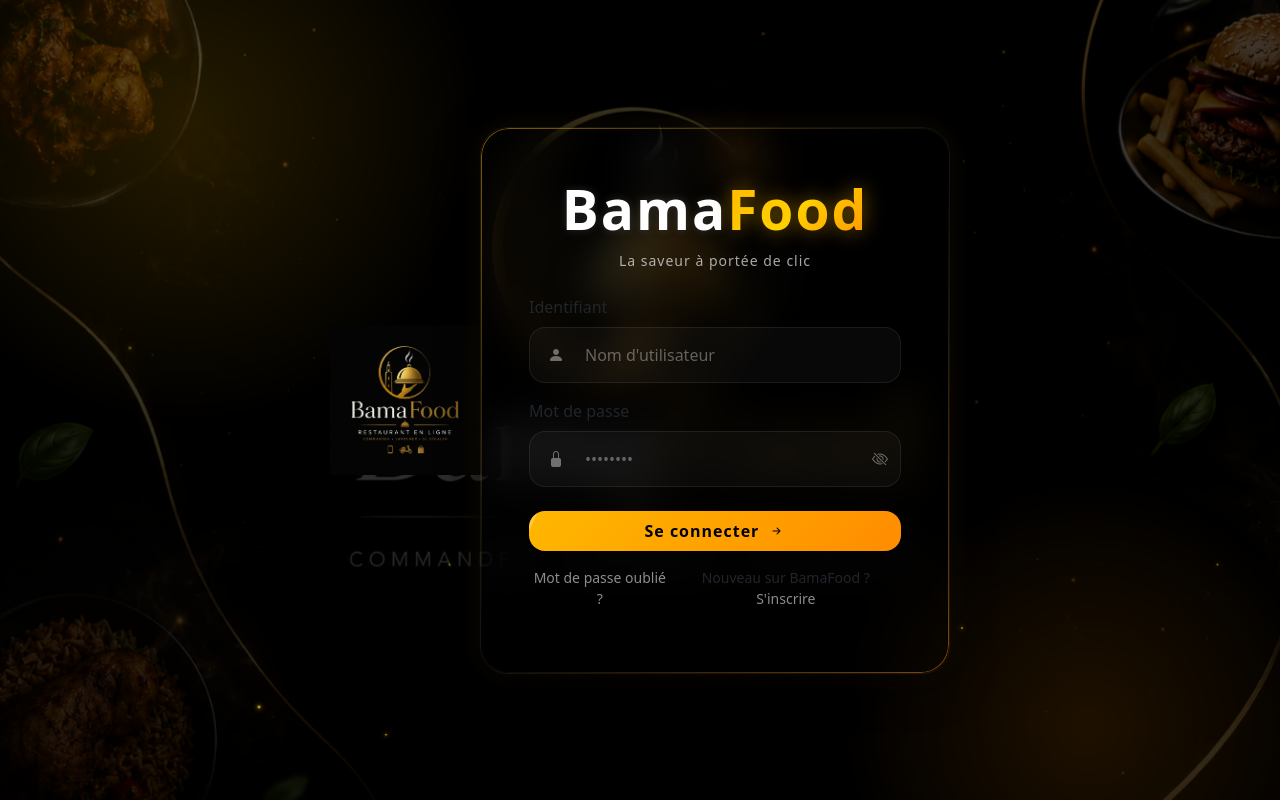
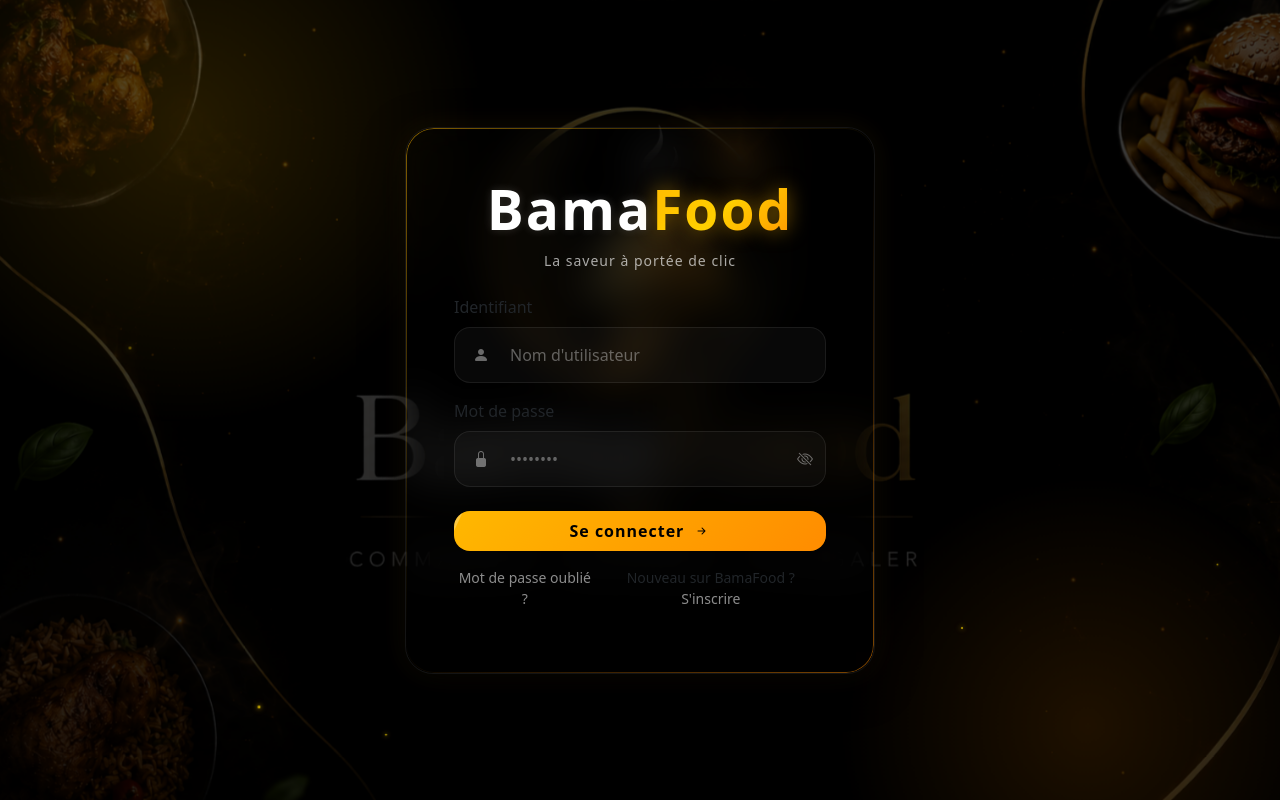
Before and after one commit to Kiassou/bamafood_web, an Angular app: page /bamafood_web/login in a window 1280 px wide. Built offline with nearby package versions, Linux system fonts and the light colour scheme.

Commit message:
2e commit BamaFood

```diff
--- a/src/app/features/auth/login/login.html
+++ b/src/app/features/auth/login/login.html
@@ -10,8 +10,6 @@
 </div>
 
 <div class="container d-flex justify-content-center align-items-center min-vh-100">
-
-    <img src="/assets/images/bamafood_logo.png" alt="BamaFood Logo" width="150">
 
     <div class="login-card p-4 p-md-5 text-center">
 
```
